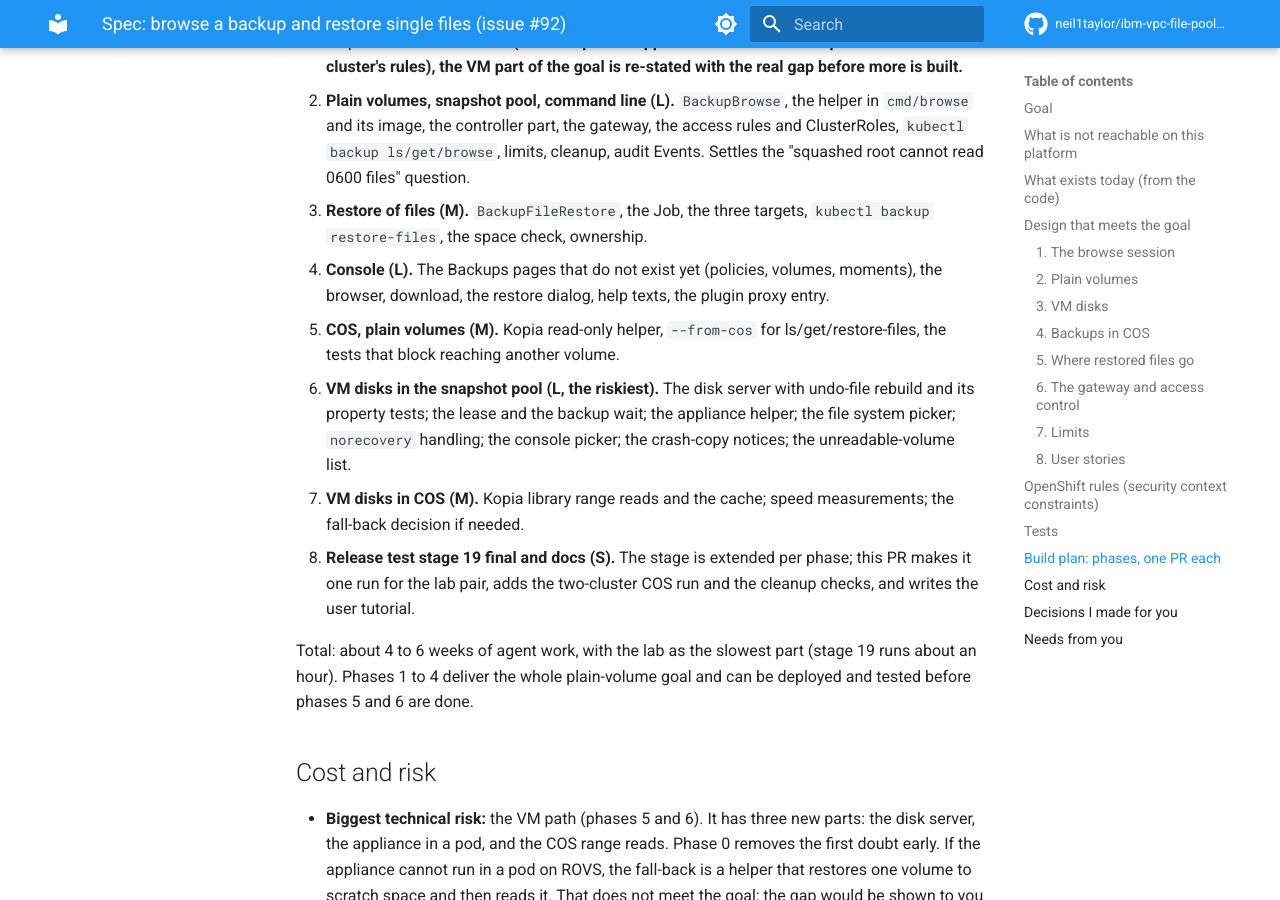
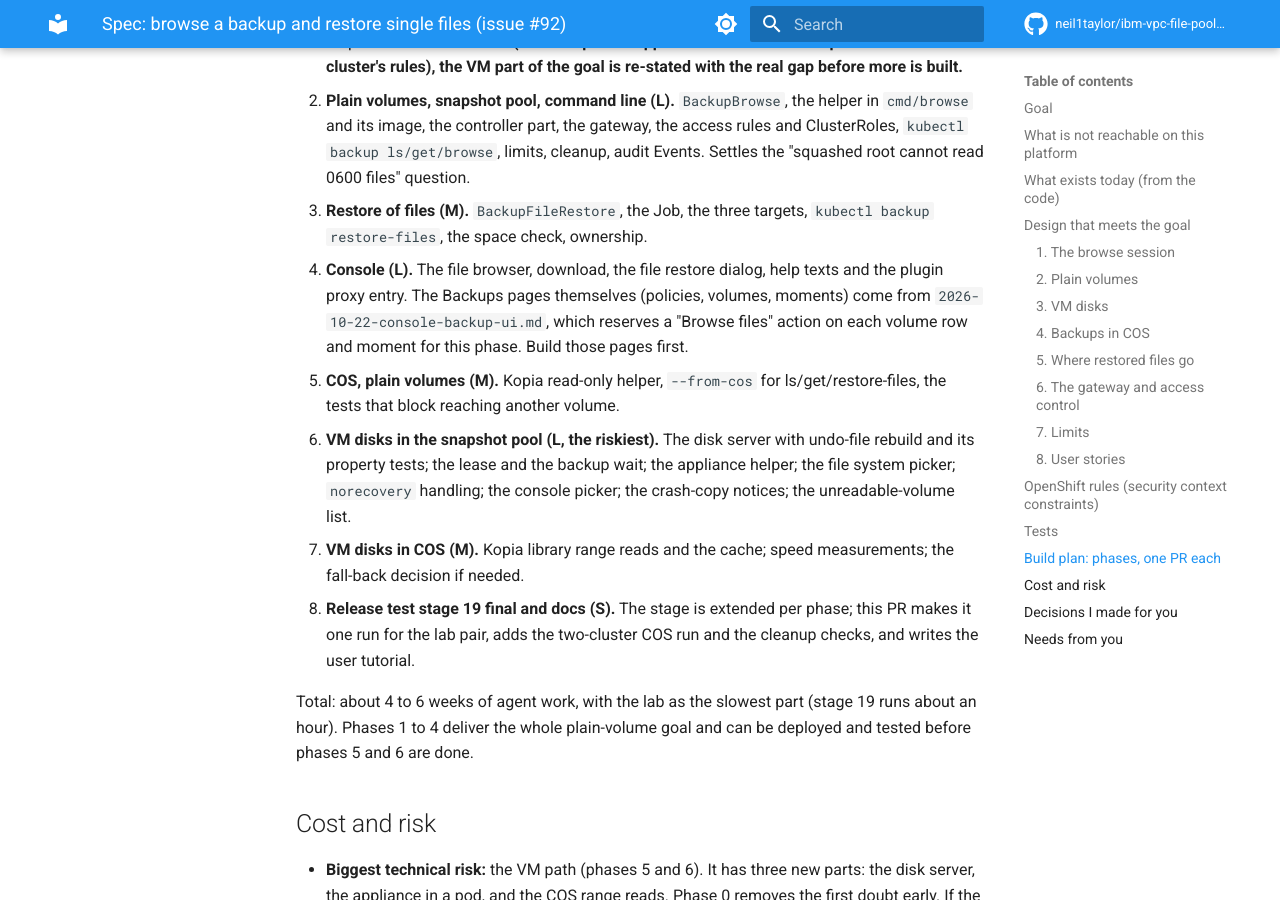
Before and after one commit to neil1taylor/ibm-vpc-file-pool-csi, an MkDocs documentation site: the page built from docs/specs/2026-10-22-backup-file-restore.md, in a window 1280 px wide and 900 px high, scrolled down 11125 px. Built offline with MkDocs 1.6.1 and Material for MkDocs 9.7.7, drawn with Linux system fonts in a browser that asks for light colours; comment, search, counter and statistics services are not loaded; some of the changed text lies outside the part shown.

Commit message:
Spec: Backups pages come from the backup screens spec

```diff
--- a/docs/specs/2026-10-22-backup-file-restore.md
+++ b/docs/specs/2026-10-22-backup-file-restore.md
@@ -190,7 +190,7 @@ Sizes: S is a day or less of work, M a few days, L a week or more. Each PR has i
 0. **Spike on the lab (S, risk check).** Run the libguestfs image in a pod on ROVS with and without the KVM device. Measure: start time, listing, reading a file, memory. Try XFS, ext4, NTFS, LVM, a crash copy, a hibernated NTFS, and a disk served over a socket from a small test server. Decide the image and how to find it. Results are added to this spec in a PR that holds no product code. **If it fails (for example the appliance cannot start in a pod under the cluster's rules), the VM part of the goal is re-stated with the real gap before more is built.**
 1. **Plain volumes, snapshot pool, command line (L).** `BackupBrowse`, the helper in `cmd/browse` and its image, the controller part, the gateway, the access rules and ClusterRoles, `kubectl backup ls/get/browse`, limits, cleanup, audit Events. Settles the "squashed root cannot read 0600 files" question.
 2. **Restore of files (M).** `BackupFileRestore`, the Job, the three targets, `kubectl backup restore-files`, the space check, ownership.
-3. **Console (L).** The Backups pages that do not exist yet (policies, volumes, moments), the browser, download, the restore dialog, help texts, the plugin proxy entry.
+3. **Console (L).** The file browser, download, the file restore dialog, help texts and the plugin proxy entry. The Backups pages themselves (policies, volumes, moments) come from `2026-10-22-console-backup-ui.md`, which reserves a "Browse files" action on each volume row and moment for this phase. Build those pages first.
 4. **COS, plain volumes (M).** Kopia read-only helper, `--from-cos` for ls/get/restore-files, the tests that block reaching another volume.
 5. **VM disks in the snapshot pool (L, the riskiest).** The disk server with undo-file rebuild and its property tests; the lease and the backup wait; the appliance helper; the file system picker; `norecovery` handling; the console picker; the crash-copy notices; the unreadable-volume list.
 6. **VM disks in COS (M).** Kopia library range reads and the cache; speed measurements; the fall-back decision if needed.
@@ -224,7 +224,7 @@ Total: about 4 to 6 weeks of agent work, with the lab as the slowest part (stage
 - Defaults: 15 minutes idle, 2 hours hard limit, 5 sessions in the cluster and 2 per namespace, 50 GiB for one download, a listing page of 1000 entries.
 - The browse helper is a separate binary and image. Kopia stays out of the controller. Kopia as a library is allowed in the browse image only.
 - A short spike (phase 0) comes before any VM work, and the VM part is re-stated with a real gap if the spike fails.
-- The Backups pages in the console are built as part of this work, since none exist today.
+- The Backups pages in the console are built by the backup screens spec (`2026-10-22-console-backup-ui.md`). This work adds the file browser to them.
 - Plain volumes are finished and usable (phases 1 to 4) before VM disks start.
 - No restore of single mail items or database rows (Veeam's application-level explorers). Files and folders only.
 
```
